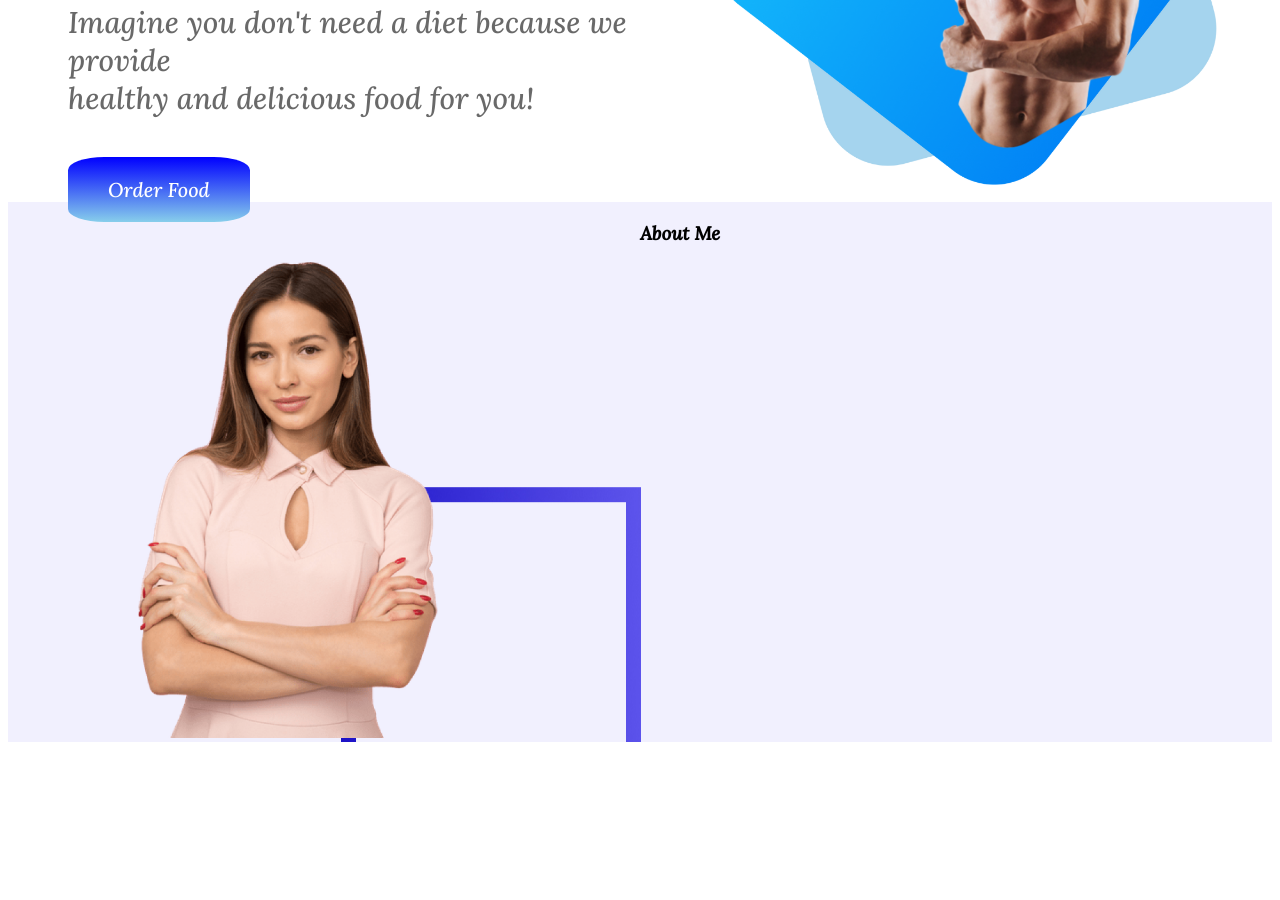
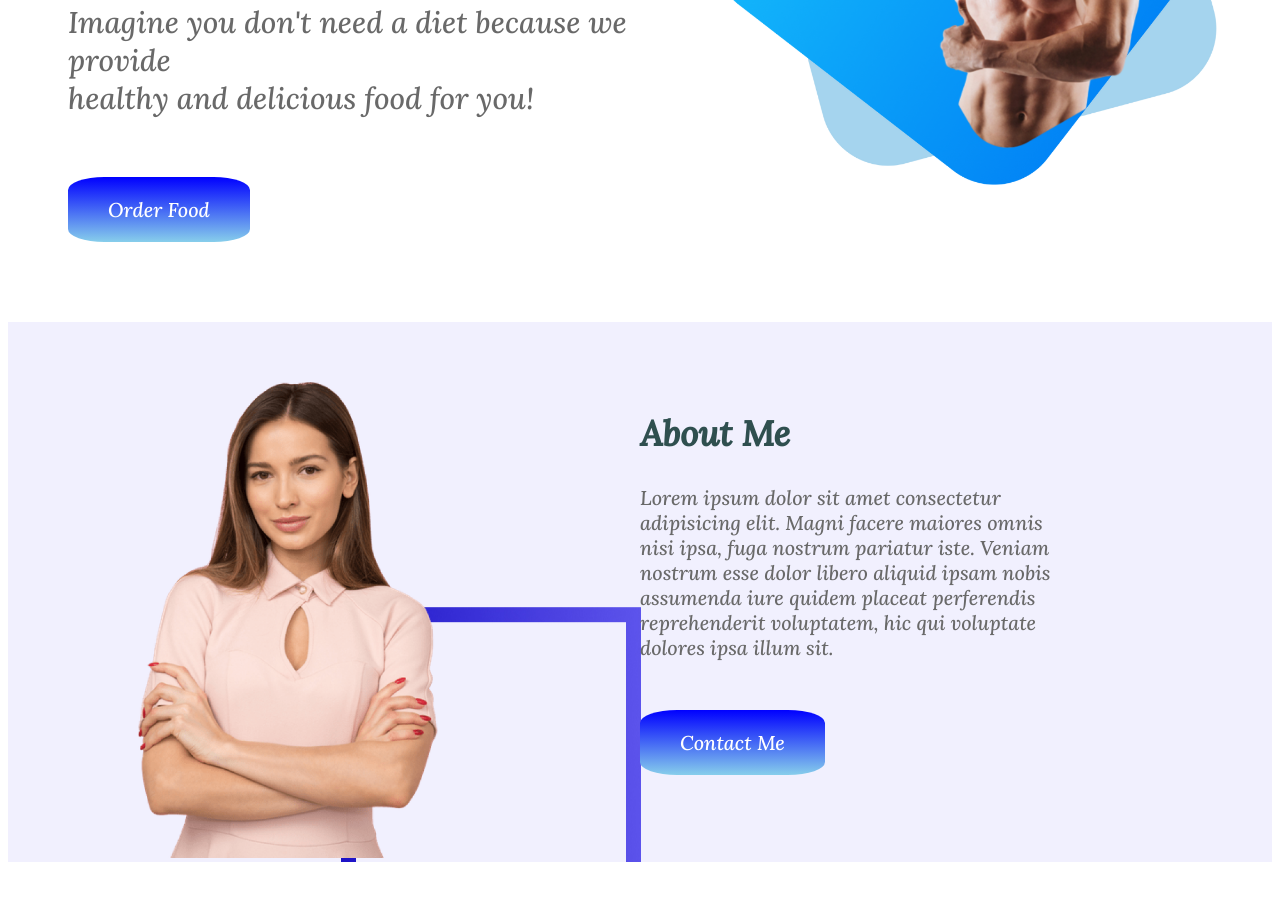
Before and after one commit to marufccs/eat-healthy, a plain HTML site: page index.html in a window 1280 px wide. Shown: the part 350-1250 px from the top of the page. Before the commit the page ends 1100 px from the top, so only its background shows below. Drawn offline with Linux system fonts and the light colour scheme.

Commit message:
second section

```diff
--- a/index.html
+++ b/index.html
@@ -12,8 +12,7 @@
 <link rel="shortcut icon" href="https://www.freevector.com/uploads/vector/preview/30883/EAT_HEALTHY_FOOD.jpg" type="image/x-icon">
 </head>
 <body>
-    <section  class="beginning">
-
+ <section  class="beginning">
 <div id="first" class="opening">
 <h1> <span class="skip"> Skip </span> <span class="diet"> The Diet, <br>
 Just Eat Healthy <br>
@@ -29,17 +28,10 @@ With Food Network</span></h1>
 <section id="background" class="beginning">
 <div class="opening">
 <img class="image" src="images/female/Person Image.png" alt="" width="300">
-
-
 </div>
 <div class="opening">
-<h3>About Me</h3>
-
-
+<h2>About Me</h2>
+<p class="lorem"> Lorem ipsum dolor sit amet consectetur adipisicing elit. Magni facere maiores omnis nisi ipsa, fuga nostrum pariatur iste. Veniam nostrum esse dolor libero aliquid ipsam nobis assumenda iure quidem placeat perferendis reprehenderit voluptatem, hic qui voluptate dolores ipsa illum sit.</p>
+<a class="button" href="https://glovoapp.com/" target="_blank">Contact Me</a>
 </div>
-
-
-
 </section>
-</body>
-</html>
--- a/style.css
+++ b/style.css
@@ -3,6 +3,7 @@ body {
 }
 .beginning {
     display: flex;
+    margin-bottom: 100px;
 }
 .skip {
     color: darkcyan;
@@ -35,7 +36,7 @@ h1 {
     font-weight: 400;
 }
 p{
-    padding-bottom: 30px;
+    padding-bottom: 50px;
 }
 .image {
     padding-left: 130px;
@@ -43,4 +44,16 @@ p{
 }
 #background {
     background-image: url(images/shapes/Frame\ 56.jpg);
+
 }
+h2 {
+    font-size: 35px;
+    padding-top: 60px;
+    color: darkslategray;
+}
+.lorem {
+    font-size: 20px;
+    text-align:left;
+    padding-right: 200px;
+color: dimgray;
+}
```
